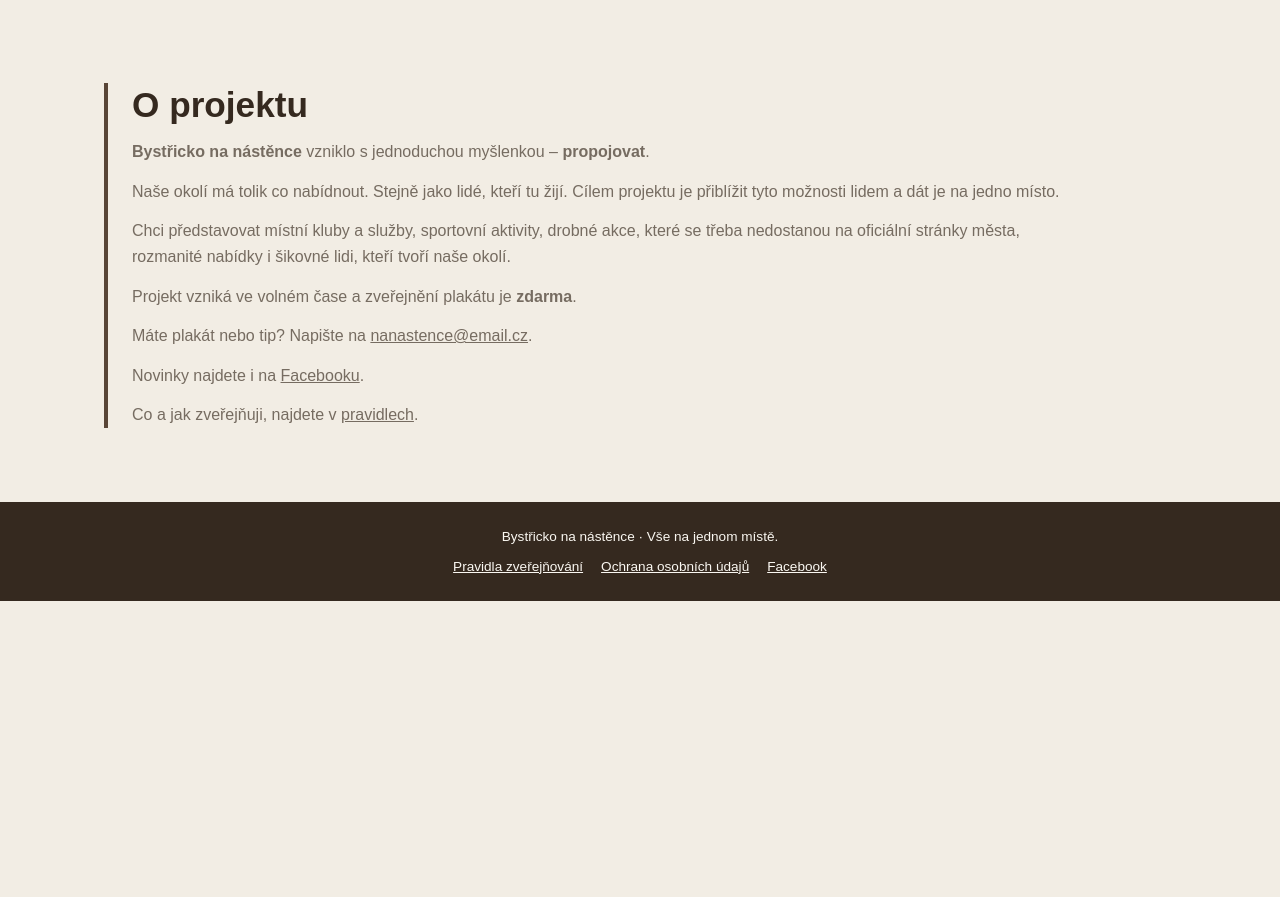
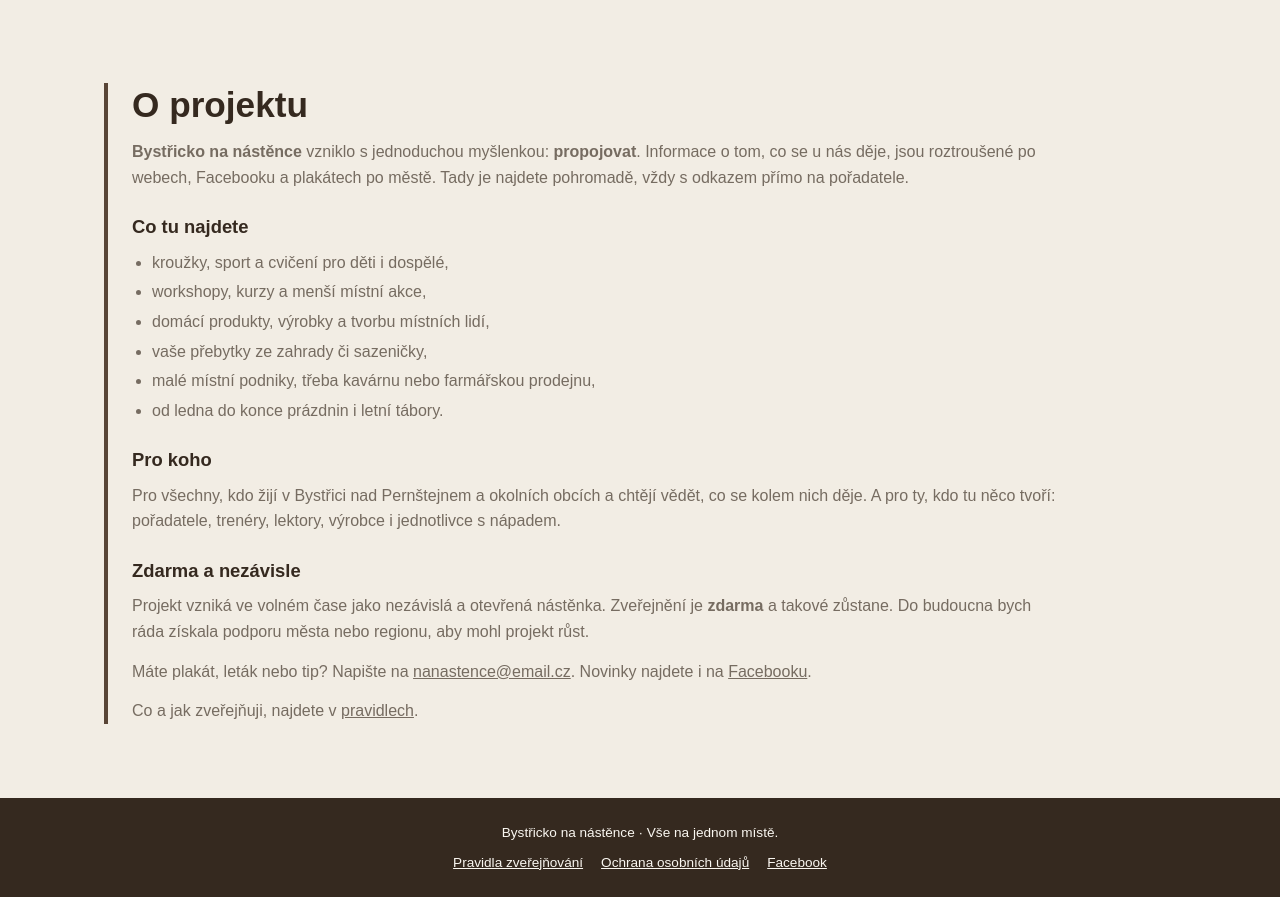
Before and after one commit to Xuxa9/bystricko-na-nastence, a plain HTML site: page index.html in a window 1280 px wide. Shown: the part 1720-2617 px from the top of the page. Before the commit the page ends 2321 px from the top, so only its background shows below. Drawn offline with Linux system fonts and the light colour scheme.

Commit message:
popis o projektu

```diff
--- a/index.html
+++ b/index.html
@@ -36,9 +36,8 @@
             <div class="hero-box">
                 <h1>Bystřicko<br>na nástěnce</h1>
 
-                <p>
-                    Objevte, co nabízí vaše okolí.
-                </p>
+                <p>Kroužky, sport, workshopy, místní výrobky a drobné akce <br>na jednom místě.</p>
+
             </div>
         </div>
     </header>
@@ -106,15 +105,34 @@
         <section class="about-section" id="o-projektu" aria-labelledby="about-title">
             <div class="about-content">
                 <h2 id="about-title">O projektu</h2>
-                <p><strong>Bystřicko na nástěnce</strong> vzniklo s jednoduchou myšlenkou – <b>propojovat</b>.</p>
-                <p>Naše okolí má tolik co nabídnout. Stejně jako lidé, kteří tu žijí. Cílem projektu je přiblížit tyto možnosti lidem a dát je na jedno místo.</p>
-                <p>Chci představovat místní kluby a služby, sportovní aktivity, drobné akce, které se třeba nedostanou na oficiální stránky města, rozmanité nabídky i šikovné lidi, kteří tvoří naše okolí.</p>
-                <p>Projekt vzniká ve volném čase a zveřejnění plakátu je <strong>zdarma</strong>.</p>
-                <p>Máte plakát nebo tip? Napište na
-                <a href="mailto:nanastence@email.cz">nanastence@email.cz</a>.</p>
-                <p>Novinky najdete i na
-                <a href="https://www.facebook.com/profile.php?id=61596601360703" target="_blank" rel="noopener">Facebooku</a>.</p>
+                <p><strong>Bystřicko na nástěnce</strong> vzniklo s jednoduchou myšlenkou: <b>propojovat</b>.
+                   Informace o tom, co se u nás děje, jsou roztroušené po webech, Facebooku a plakátech po městě.
+                   Tady je najdete pohromadě, vždy s odkazem přímo na pořadatele.</p>
 
+                <h3>Co tu najdete</h3>
+                <ul>
+                    <li>kroužky, sport a cvičení pro děti i dospělé,</li>
+                    <li>workshopy, kurzy a menší místní akce,</li>
+                    <li>domácí produkty, výrobky a tvorbu místních lidí,</li>
+                    <li>vaše přebytky ze zahrady či sazeničky,</li>
+                    <li>malé místní podniky, třeba kavárnu nebo farmářskou prodejnu,</li>
+                    <li>od ledna do konce prázdnin i letní tábory.</li>
+                </ul>
+
+                <h3>Pro koho</h3>
+                <p>Pro všechny, kdo žijí v Bystřici nad Pernštejnem a okolních obcích a chtějí vědět,
+                   co se kolem nich děje. A pro ty, kdo tu něco tvoří: pořadatele, trenéry, lektory,
+                   výrobce i jednotlivce s nápadem.</p>
+
+                <h3>Zdarma a nezávisle</h3>
+                <p>Projekt vzniká ve volném čase jako nezávislá a otevřená nástěnka.
+                   Zveřejnění je <strong>zdarma</strong> a takové zůstane. Do budoucna bych ráda
+                   získala podporu města nebo regionu, aby mohl projekt růst.</p>
+
+                <p>Máte plakát, leták nebo tip? Napište na
+                   <a href="mailto:nanastence@email.cz">nanastence@email.cz</a>.
+                   Novinky najdete i na
+                   <a href="https://www.facebook.com/profile.php?id=61596601360703" target="_blank" rel="noopener">Facebooku</a>.</p>
                 <p>Co a jak zveřejňuji, najdete v <a href="pravidla.html">pravidlech</a>.</p>
             </div>
         </section>
--- a/style.css
+++ b/style.css
@@ -342,6 +342,23 @@ a {
     padding-left: 24px;
 }
 
+.about-section h3 {
+    margin: 22px 0 8px;
+    font-size: 1.15rem;
+    color: var(--brown-dark);
+}
+
+.about-section ul {
+    margin: 0 0 14px;
+    padding-left: 20px;
+    color: var(--muted);
+}
+
+.about-section li {
+    margin-bottom: 4px;
+}
+
+
 /* TEXTOVÉ STRÁNKY (pravidla, ochrana údajů) */
 
 .page-header {
```
